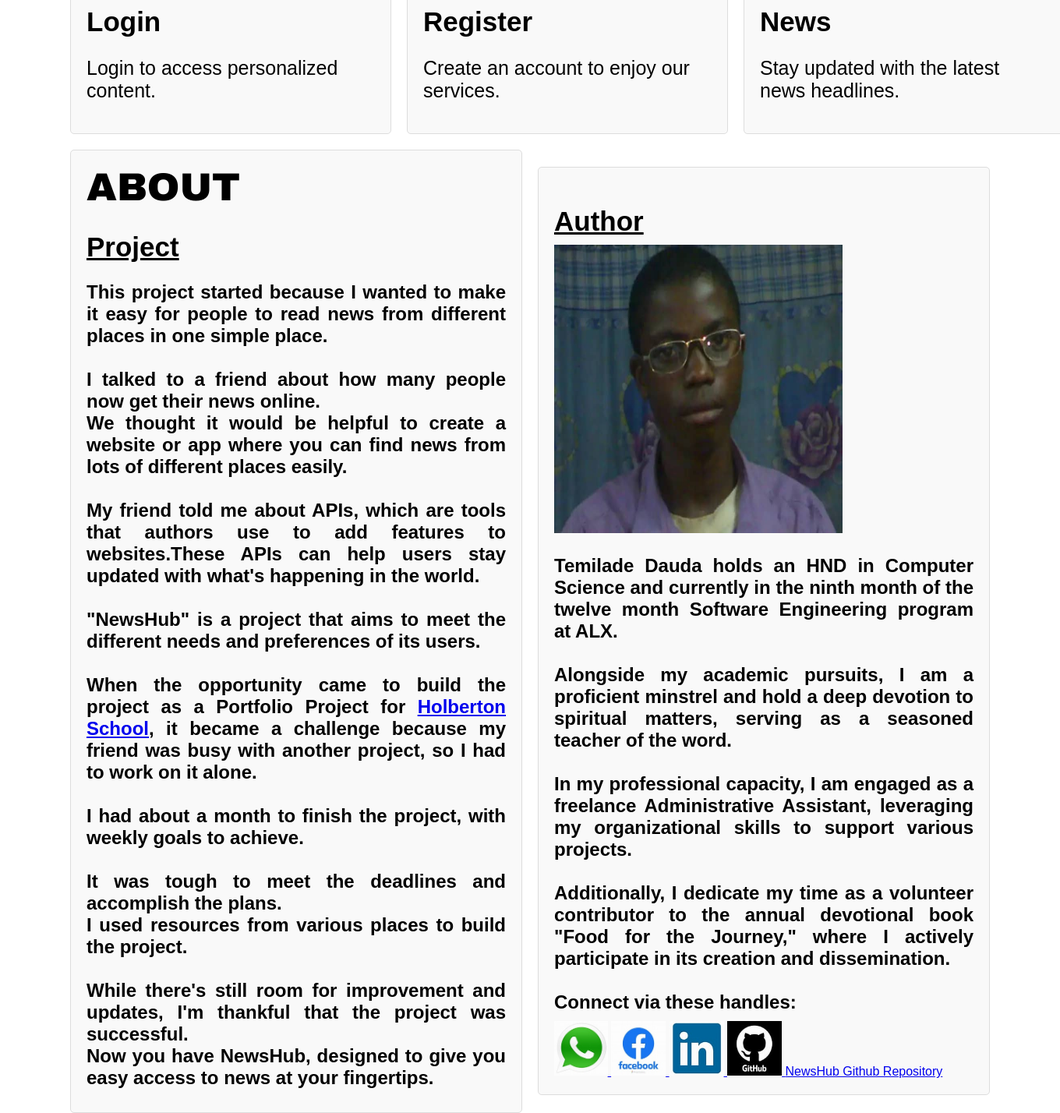
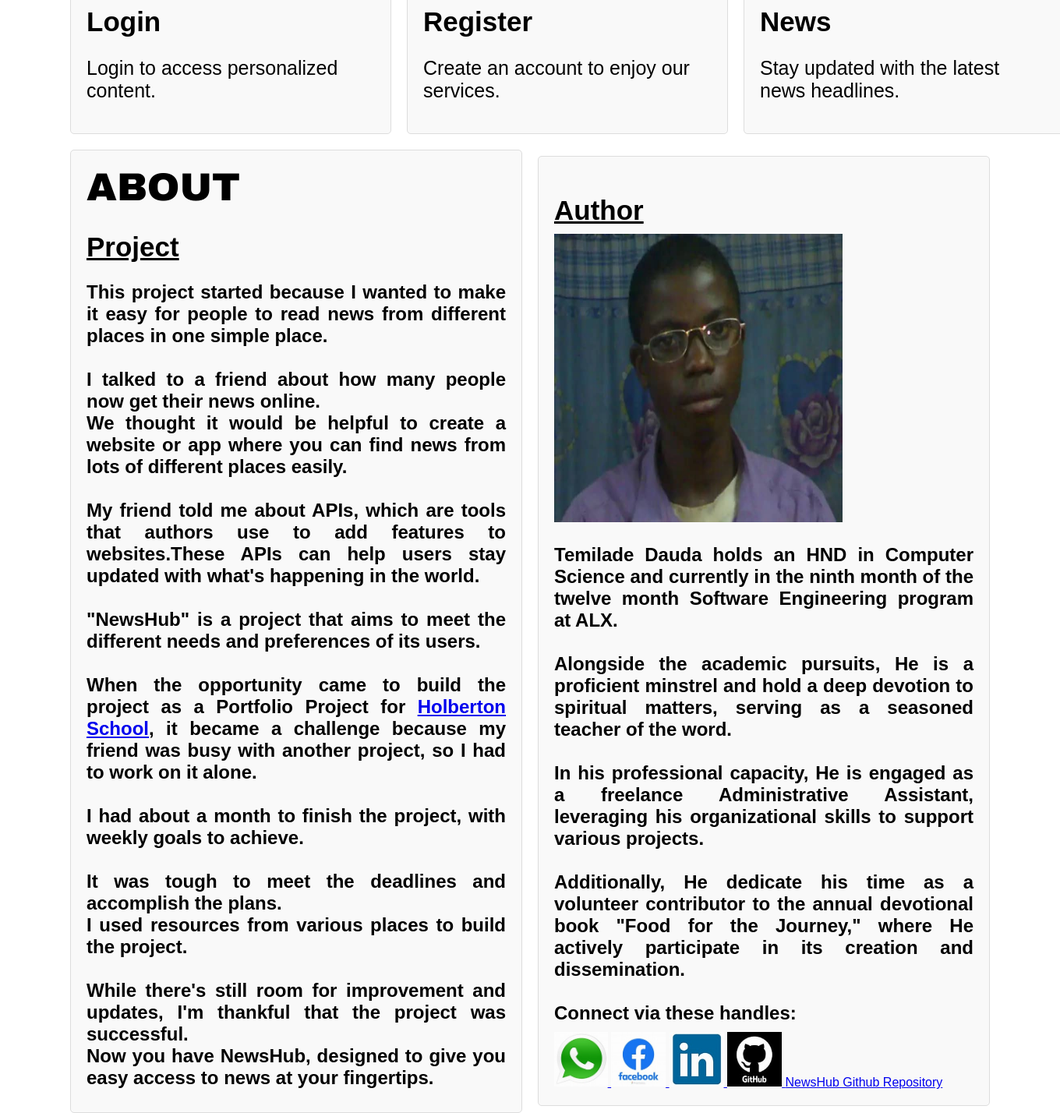
Before and after one commit to dtemilade/newshub, a Flask app: page / in a window 1360 px wide. Shown: the part 1795-3223 px from the top of the page at 78% size. Run offline with Flask 3, Linux system fonts and the light colour scheme.

Commit message:
Update home.html
updating the about content

```diff
--- a/templates/home.html
+++ b/templates/home.html
@@ -103,7 +103,7 @@
                     <div class="image">
                         <img src="static/images/img_5.jpg" alt="News">
                     </div>
-                    <h3>Temilade Dauda holds an HND in Computer Science and currently in the ninth month of the twelve month Software Engineering program at ALX.<br><br>Alongside my academic pursuits, I am a proficient minstrel and hold a deep devotion to spiritual matters, serving as a seasoned teacher of the word.<br><br>In my professional capacity, I am engaged as a freelance Administrative Assistant, leveraging my organizational skills to support various projects.<br><br>Additionally, I dedicate my time as a volunteer contributor to the annual devotional book "Food for the Journey," where I actively participate in its creation and dissemination.<br><br>Connect via these handles:</h3>
+                    <h3>Temilade Dauda holds an HND in Computer Science and currently in the ninth month of the twelve month Software Engineering program at ALX.<br><br>Alongside the academic pursuits, He is a proficient minstrel and hold a deep devotion to spiritual matters, serving as a seasoned teacher of the word.<br><br>In his professional capacity, He is engaged as a freelance Administrative Assistant, leveraging his organizational skills to support various projects.<br><br>Additionally, He dedicate his time as a volunteer contributor to the annual devotional book "Food for the Journey," where He actively participate in its creation and dissemination.<br><br>Connect via these handles:</h3>
                     <!-- Social media handles of the author -->
                     <div class="handle">
                         <a href="https://wa.me/message/BUPMLODTS3ZXM1" target="_blank" rel="noopener noreferrer">
```
